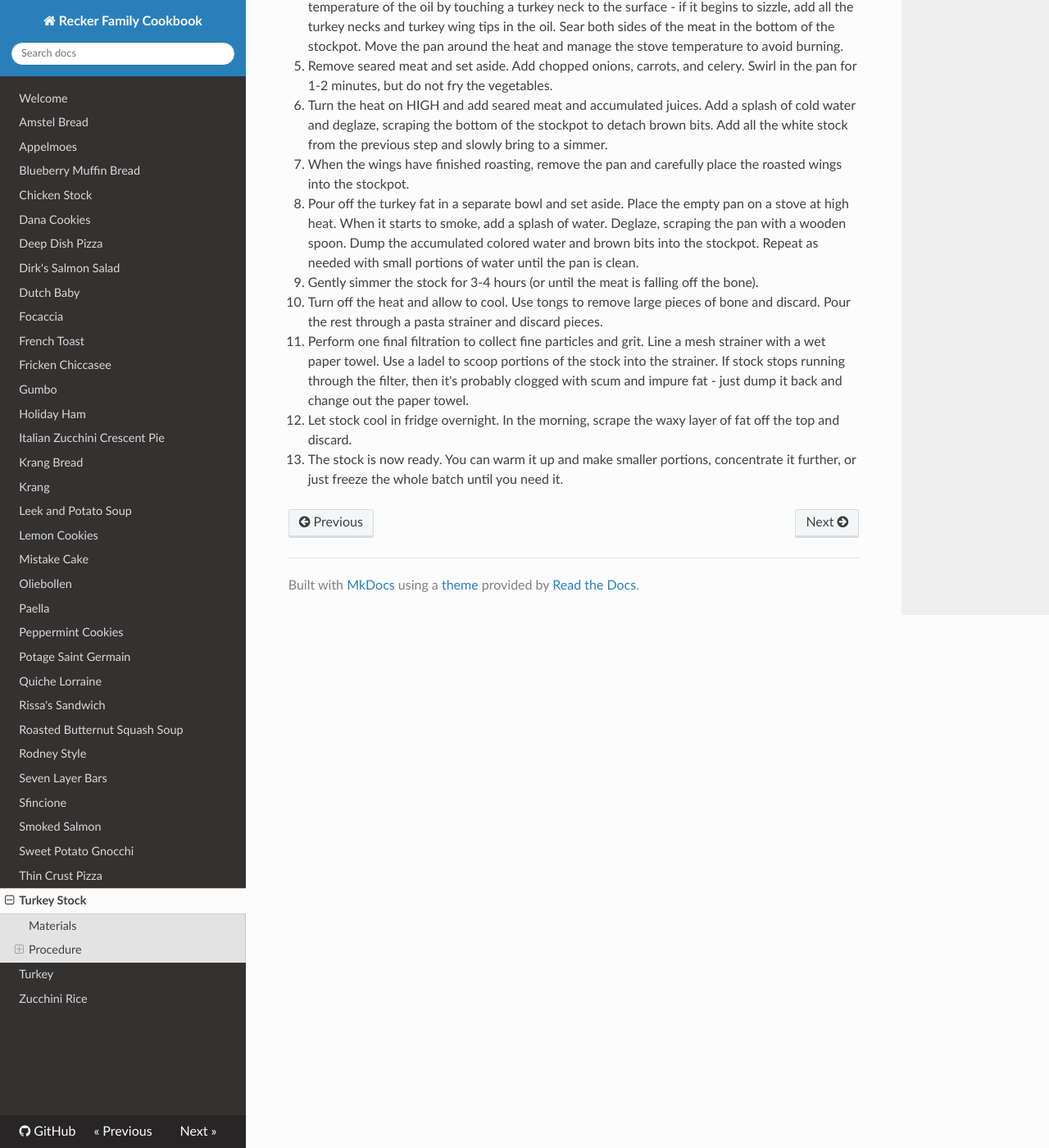
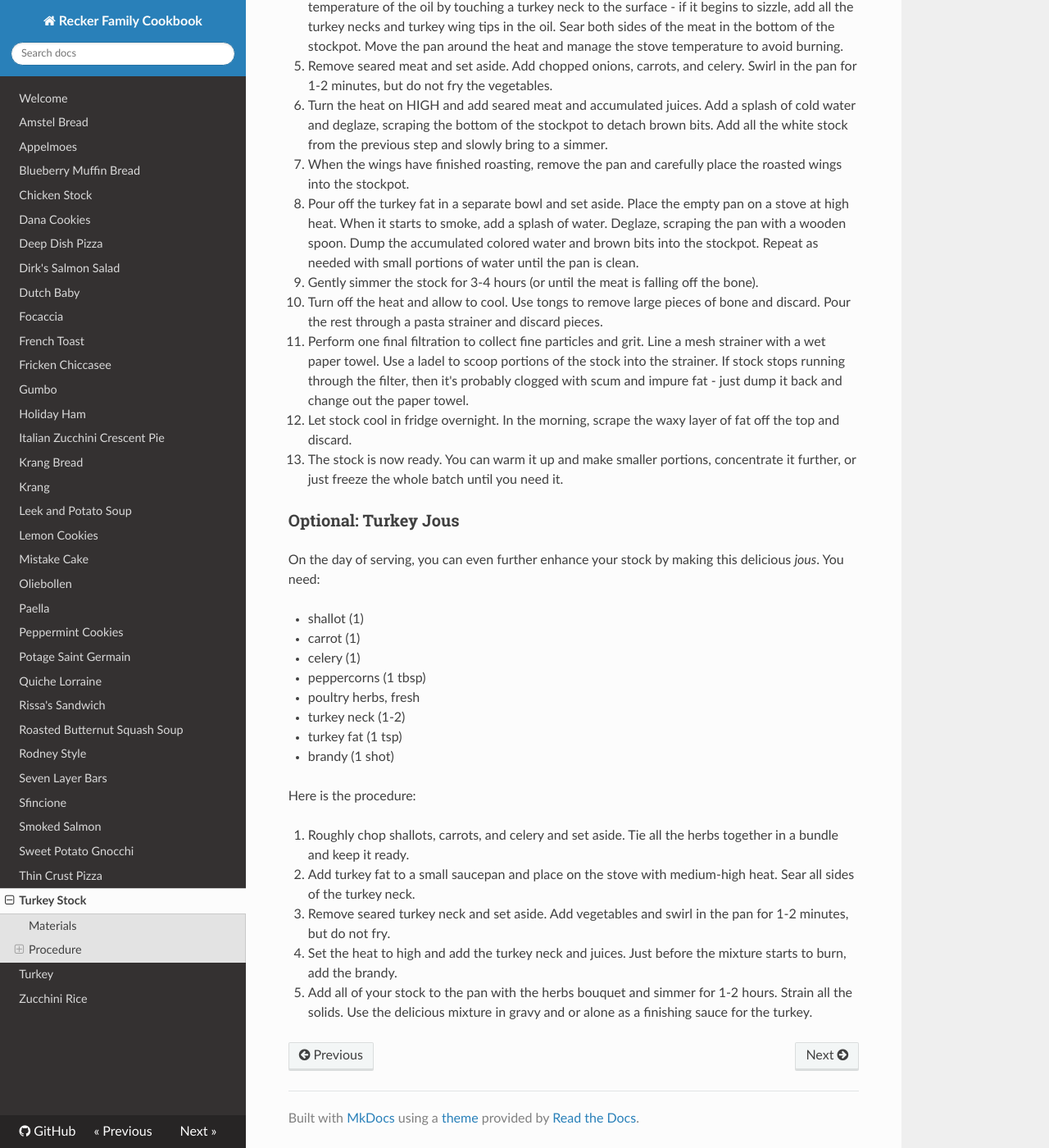
Before and after one commit to arecker/cookbook, an MkDocs documentation site: the page built from recipes/turkey-stock.md, in a window 1280 px wide and 1400 px high, scrolled down 2471 px. Shown: the whole window at 82% size. Built offline with MkDocs 1.6.1, drawn with Linux system fonts in a browser that asks for light colours; nearby versions of some CDN libraries.

Commit message:
Turkey Jous

```diff
--- a/recipes/turkey-stock.md
+++ b/recipes/turkey-stock.md
@@ -75,3 +75,28 @@ General rules for making good stock:
 12. Let stock cool in fridge overnight.  In the morning, scrape the waxy layer of fat off the top and discard.
 
 13. The stock is now ready.  You can warm it up and make smaller portions, concentrate it further, or just freeze the whole batch until you need it.
+
+### Optional: Turkey Jous
+
+On the day of serving, you can even further enhance your stock by making this delicious _jous_.  You need:
+
+- shallot (1)
+- carrot (1)
+- celery (1)
+- peppercorns (1 tbsp)
+- poultry herbs, fresh
+- turkey neck (1-2)
+- turkey fat (1 tsp)
+- brandy (1 shot)
+
+Here is the procedure:
+
+1. Roughly chop shallots, carrots, and celery and set aside.  Tie all the herbs together in a bundle and keep it ready.
+
+2. Add turkey fat to a small saucepan and place on the stove with medium-high heat.  Sear all sides of the turkey neck.
+
+3. Remove seared turkey neck and set aside.  Add vegetables and swirl in the pan for 1-2 minutes, but do not fry.
+
+4. Set the heat to high and add the turkey neck and juices.  Just before the mixture starts to burn, add the brandy.
+
+5. Add all of your stock to the pan with the herbs bouquet and simmer for 1-2 hours.  Strain all the solids.  Use the delicious mixture in gravy and or alone as a finishing sauce for the turkey.
```
